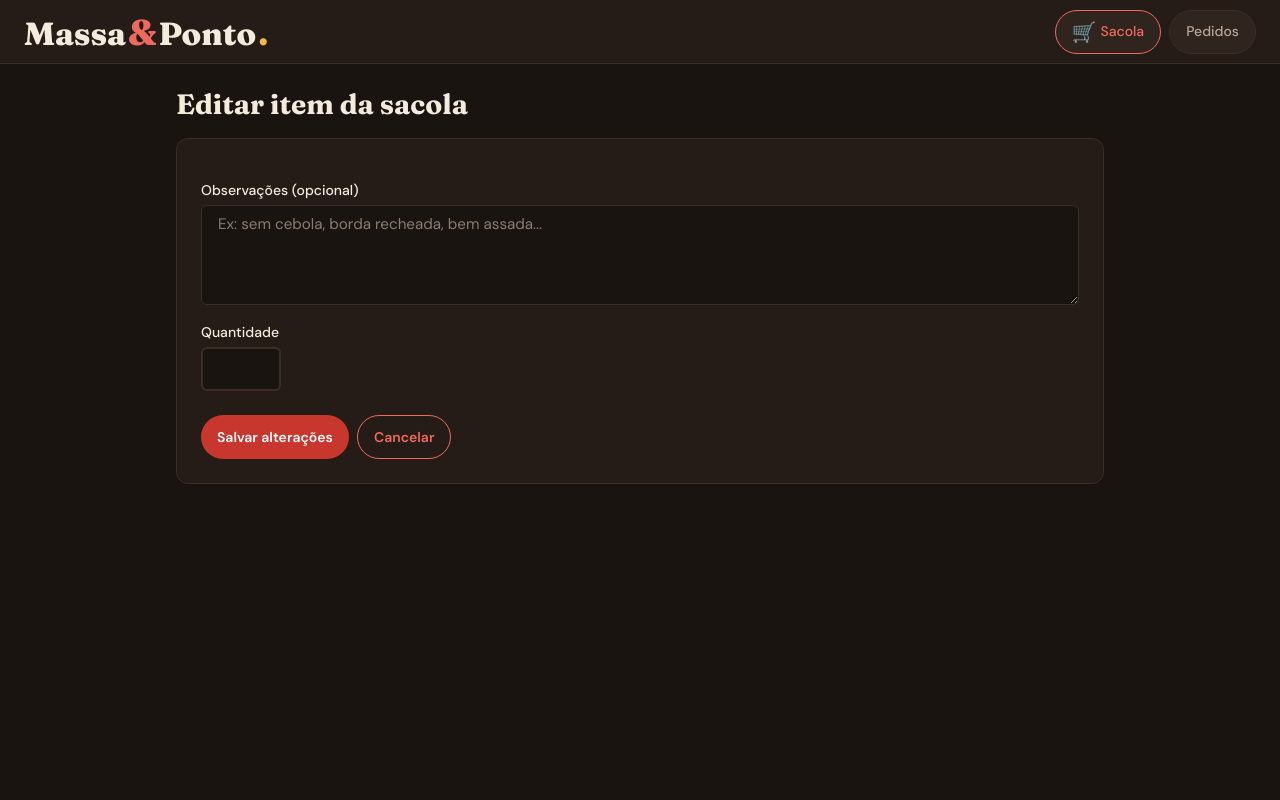
After one commit to sousanicc/Massa-Ponto, a Spring app: template massaponto/src/main/resources/templates/sacola-editar.html in a window 1280 px wide. The commit adds this page. Run offline with Thymeleaf, Linux system fonts and the light colour scheme; the template is opened without the code that fills it, so the values that code supplies are empty; database files in the repository are not loaded.

Commit message:
correcoes bloco C: edicao na sacola, validacao de telefone e largura padrao

```diff
--- a/massaponto/src/main/java/com/massapontogrupo/massaponto/controller/CheckoutController.java
+++ b/massaponto/src/main/java/com/massapontogrupo/massaponto/controller/CheckoutController.java
@@ -42,9 +42,11 @@ public class CheckoutController {
                                  RedirectAttributes redirectAttributes) {
 
         // Validação simples sem DTO
+        String telefoneLimpo = (telefone == null) ? "" : telefone.trim();
         String erro = null;
         if (nomeCliente == null || nomeCliente.isBlank()) erro = "Nome é obrigatório";
-        else if (telefone == null || telefone.isBlank()) erro = "Telefone é obrigatório";
+        else if (telefoneLimpo.isEmpty()) erro = "Telefone é obrigatório";
+        else if (!telefoneLimpo.matches("\\d{11}")) erro = "Telefone deve conter exatamente 11 dígitos numéricos (DDD + número)";
         else if (endereco == null || endereco.isBlank()) erro = "Endereço é obrigatório";
 
         if (erro != null) {
@@ -60,7 +62,7 @@ public class CheckoutController {
 
         try {
             Pedido pedido = pedidoService.finalizar(
-                    nomeCliente.trim(), telefone.trim(), endereco.trim(),
+                    nomeCliente.trim(), telefoneLimpo, endereco.trim(),
                     formaPagamento, sacola
             );
 
--- a/massaponto/src/main/resources/static/css/style.css
+++ b/massaponto/src/main/resources/static/css/style.css
@@ -355,6 +355,11 @@ img {
     padding: var(--espacamento-lg) var(--espacamento-md);
 }
 
+.container-pagina {
+    max-width: 960px;
+    margin: 0 auto;
+}
+
 .secao {
     margin-bottom: var(--espacamento-xl);
     scroll-margin-top: var(--offset-topo);
@@ -709,11 +714,6 @@ img {
 }
 
 /* ===== SACOLA ===== */
-.secao-sacola {
-    max-width: 720px;
-    margin: 0 auto;
-}
-
 .sacola-vazia {
     text-align: center;
     padding: var(--espacamento-xl) var(--espacamento-md);
@@ -805,8 +805,87 @@ img {
     color: var(--tomate-claro);
 }
 
+.sacola-item-acoes {
+    display: flex;
+    flex-wrap: wrap;
+    align-items: center;
+    gap: var(--espacamento-xs);
+    flex-shrink: 0;
+}
+
 .sacola-item-acao {
     flex-shrink: 0;
+}
+
+.btn-editar {
+    width: auto;
+    min-width: 44px;
+    min-height: 44px;
+    padding: 0 var(--espacamento-md);
+    white-space: nowrap;
+    font-size: 0.875rem;
+    font-weight: 500;
+    display: inline-flex;
+    align-items: center;
+    justify-content: center;
+    background-color: var(--superficie-alta);
+    border: 1px solid var(--borda);
+    border-radius: var(--raio-pill);
+    color: var(--texto);
+    text-decoration: none;
+    transition: all 0.2s ease;
+}
+
+.btn-editar:hover {
+    background-color: var(--queijo);
+    color: var(--texto-escuro);
+    border-color: var(--queijo);
+}
+
+.btn-editar:focus-visible {
+    outline: 3px solid var(--queijo);
+    outline-offset: 2px;
+}
+
+.sacola-editar-card {
+    background-color: var(--superficie);
+    border: 1px solid var(--borda);
+    border-radius: var(--raio-md);
+    padding: var(--espacamento-lg);
+    display: flex;
+    flex-direction: column;
+    gap: var(--espacamento-md);
+}
+
+.sacola-editar-produto {
+    font-family: var(--fonte-titulo);
+    font-weight: 700;
+    font-size: 1.375rem;
+    color: var(--texto);
+}
+
+.form-editar-sacola {
+    display: flex;
+    flex-direction: column;
+    gap: var(--espacamento-md);
+}
+
+.sacola-editar-acoes {
+    display: flex;
+    flex-direction: column;
+    gap: var(--espacamento-sm);
+    margin-top: var(--espacamento-sm);
+}
+
+@media (min-width: 600px) {
+    .sacola-editar-acoes {
+        flex-direction: row;
+    }
+
+    .sacola-editar-acoes .btn-voltar,
+    .sacola-editar-acoes .btn-adicionar {
+        width: auto;
+    }
 }
 
 .btn-remover {
@@ -970,11 +1049,6 @@ img {
 }
 
 /* ===== CHECKOUT ===== */
-.secao-checkout {
-    max-width: 900px;
-    margin: 0 auto;
-}
-
 .checkout-erro {
     background-color: var(--tomate-suave);
     color: var(--tomate-claro);
@@ -1225,11 +1299,6 @@ img {
 }
 
 /* ===== PEDIDO (CONFIRMAÇÃO) ===== */
-.secao-pedido {
-    max-width: 600px;
-    margin: 0 auto;
-}
-
 .pedido-cabecalho {
     text-align: center;
     margin-bottom: var(--espacamento-lg);
@@ -1267,6 +1336,7 @@ img {
     padding: var(--espacamento-lg);
     margin-bottom: var(--espacamento-lg);
     white-space: pre-wrap;
+    overflow-wrap: anywhere;
     font-family: var(--fonte-corpo);
     font-size: 0.875rem;
     line-height: 1.6;
@@ -1369,11 +1439,6 @@ img {
 }
 
 /* ===== HISTÓRICO DE PEDIDOS ===== */
-.secao-pedidos {
-    max-width: 720px;
-    margin: 0 auto;
-}
-
 .pedidos-vazio {
     text-align: center;
     padding: var(--espacamento-xl) var(--espacamento-md);
--- a/massaponto/src/main/resources/templates/pedido.html
+++ b/massaponto/src/main/resources/templates/pedido.html
@@ -4,7 +4,7 @@
 <body>
     <header th:replace="~{fragments/cabecalho :: cabecalho}"></header>
 
-    <main class="principal">
+    <main class="principal container-pagina">
         <section class="secao-pedido" aria-labelledby="titulo-pedido">
             <header class="pedido-cabecalho">
                 <h2 id="titulo-pedido" class="secao-titulo">Pedido confirmado</h2>
--- a/massaponto/src/main/resources/templates/pedidos.html
+++ b/massaponto/src/main/resources/templates/pedidos.html
@@ -4,7 +4,7 @@
 <body>
     <header th:replace="~{fragments/cabecalho :: cabecalho}"></header>
 
-    <main class="principal">
+    <main class="principal container-pagina">
         <section class="secao-pedidos" aria-labelledby="titulo-historico">
             <h2 id="titulo-historico" class="secao-titulo">Meus pedidos</h2>
 
--- /dev/null
+++ b/massaponto/src/main/resources/templates/sacola-editar.html
@@ -0,0 +1,40 @@
+<!DOCTYPE html>
+<html xmlns:th="http://www.thymeleaf.org" lang="pt-BR">
+<head th:replace="~{fragments/cabecalho :: head('Editar item - Massa & Ponto')}"></head>
+<body>
+    <header th:replace="~{fragments/cabecalho :: cabecalho}"></header>
+
+    <main class="principal container-pagina">
+        <section class="secao-sacola-editar" aria-labelledby="titulo-editar-item">
+            <h2 id="titulo-editar-item" class="secao-titulo">Editar item da sacola</h2>
+
+            <div class="sacola-editar-card">
+                <h3 class="sacola-editar-produto" th:text="${item.produto.nome}">Produto</h3>
+
+                <form method="post" th:action="@{/sacola/atualizar}" class="form-editar-sacola">
+                    <input type="hidden" name="indice" th:value="${indice}">
+
+                    <div class="campo-observacao">
+                        <label for="observacao">Observações (opcional)</label>
+                        <textarea id="observacao" name="observacao" rows="4"
+                                  placeholder="Ex: sem cebola, borda recheada, bem assada..."
+                                  th:text="${item.observacao}"></textarea>
+                    </div>
+
+                    <div class="campo-quantidade">
+                        <label for="quantidade">Quantidade</label>
+                        <input type="number" id="quantidade" name="quantidade"
+                               th:value="${item.quantidade}" min="1" max="99"
+                               class="input-quantidade" required>
+                    </div>
+
+                    <div class="sacola-editar-acoes">
+                        <button type="submit" class="btn-adicionar">Salvar alterações</button>
+                        <a th:href="@{/sacola}" class="btn-voltar">Cancelar</a>
+                    </div>
+                </form>
+            </div>
+        </section>
+    </main>
+</body>
+</html>
```
Also changed, not shown: massaponto/src/main/java/com/massapontogrupo/massaponto/controller/SacolaController.java (+21 -0 lines), massaponto/src/main/java/com/massapontogrupo/massaponto/model/Sacola.java (+41 -12 lines), massaponto/src/main/resources/templates/checkout.html (+5 -2 lines), massaponto/src/main/resources/templates/sacola.html (+10 -5 lines).
